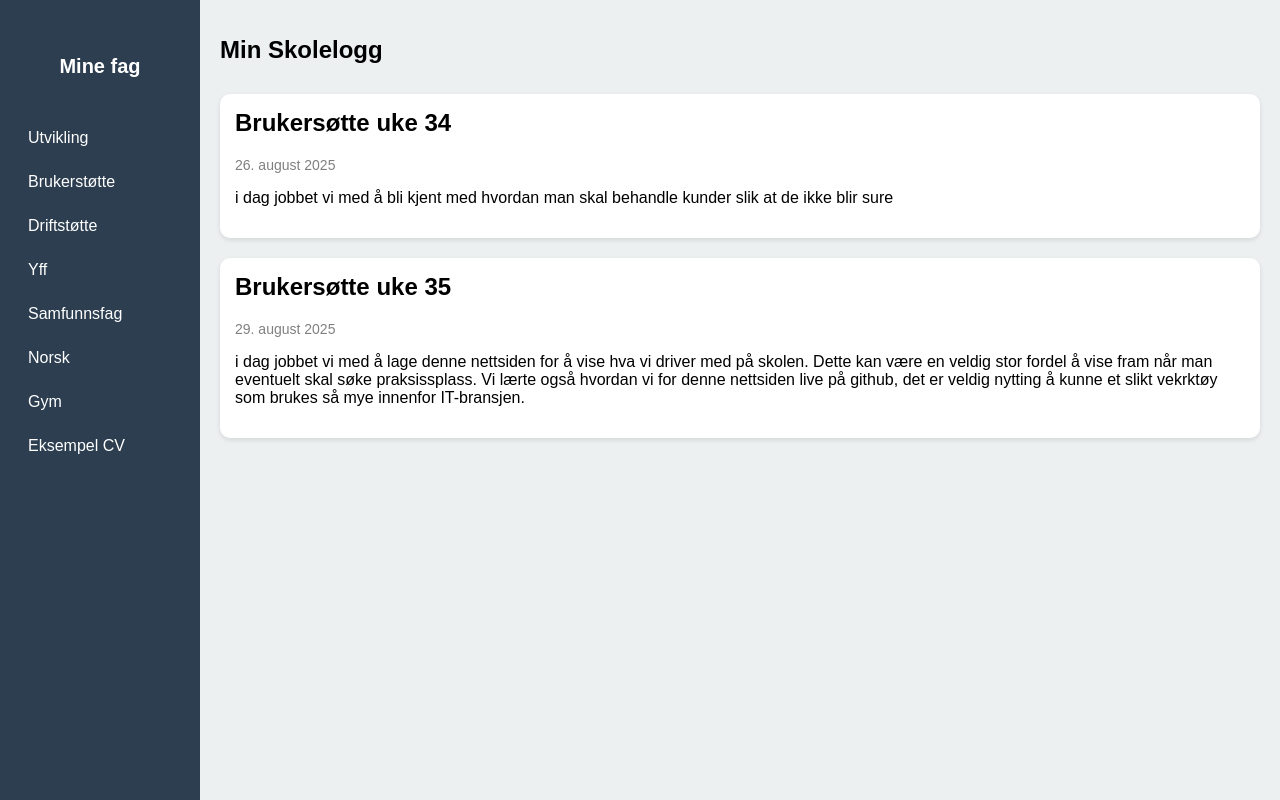
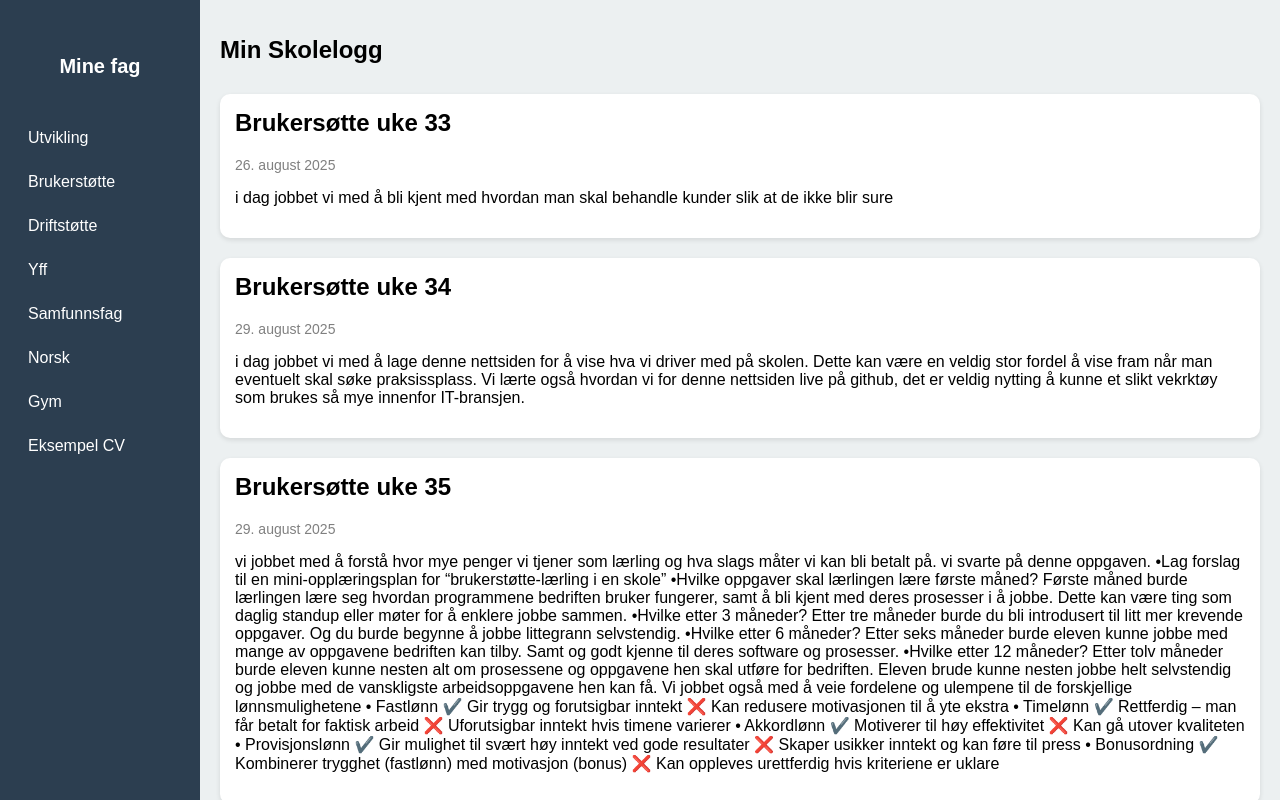
Before and after one commit to eirikfaraasen-hue/logg_nettside, a plain HTML site: page brukerstøtte.html in a window 1280 px wide. Drawn offline with Linux system fonts and the light colour scheme.

Commit message:
Update brukerstøtte.html

```diff
--- a/brukerstøtte.html
+++ b/brukerstøtte.html
@@ -93,16 +93,49 @@
     <h1>Min Skolelogg</h1>
 
     <div class="logg">
-      <h2>Brukersøtte uke 34</h2>
+      <h2>Brukersøtte uke 33</h2>
       <p class="dato">26. august 2025</p>
       <p>i dag jobbet vi med å bli kjent med hvordan man skal behandle kunder slik at de ikke blir sure</p>
     </div>
     <div class="logg">
-      <h2>Brukersøtte uke 35</h2>
+      <h2>Brukersøtte uke 34</h2>
       <p class="dato">29. august 2025</p>
       <p>i dag jobbet vi med å lage denne nettsiden for å vise hva vi driver med på skolen. Dette kan være en veldig stor fordel å vise
          fram når man eventuelt skal søke praksissplass. Vi lærte også hvordan vi for denne nettsiden live på github, det er veldig nytting å kunne et slikt vekrktøy som brukes så mye innenfor IT-bransjen.</p>
     </div>
+    <div class="logg">
+      <h2>Brukersøtte uke 35</h2>
+      <p class="dato">29. august 2025</p>
+      <p>
+        vi jobbet med å forstå hvor mye penger vi tjener som lærling og hva slags måter vi kan bli betalt på. vi svarte på denne oppgaven. •Lag forslag til en mini-opplæringsplan for “brukerstøtte-lærling i en skole”
+•Hvilke oppgaver skal lærlingen lære første måned?
+Første måned burde lærlingen lære seg hvordan programmene bedriften bruker fungerer, samt å bli kjent med deres prosesser i å jobbe. Dette kan være ting som daglig standup eller møter for å enklere jobbe sammen.
+•Hvilke etter 3 måneder?
+Etter tre måneder burde du bli introdusert til litt mer krevende oppgaver. Og du burde begynne å jobbe littegrann selvstendig.
+•Hvilke etter 6 måneder?
+Etter seks måneder burde eleven kunne jobbe med mange av oppgavene bedriften kan tilby. Samt og godt kjenne til deres software og prosesser.
+•Hvilke etter 12 måneder?
+Etter tolv måneder burde eleven kunne nesten alt om prosessene og oppgavene hen skal utføre for bedriften. Eleven brude kunne nesten jobbe helt selvstendig og jobbe med de vanskligste arbeidsoppgavene hen kan få.
+
+Vi jobbet også med å veie fordelene og ulempene til de forskjellige lønnsmulighetene
+        •  Fastlønn
+✔️ Gir trygg og forutsigbar inntekt
+❌ Kan redusere motivasjonen til å yte ekstra
+•  Timelønn
+✔️ Rettferdig – man får betalt for faktisk arbeid
+❌ Uforutsigbar inntekt hvis timene varierer
+•  Akkordlønn
+✔️ Motiverer til høy effektivitet
+❌ Kan gå utover kvaliteten
+•  Provisjonslønn
+✔️ Gir mulighet til svært høy inntekt ved gode resultater
+❌ Skaper usikker inntekt og kan føre til press
+•  Bonusordning
+✔️ Kombinerer trygghet (fastlønn) med motivasjon (bonus)
+❌ Kan oppleves urettferdig hvis kriteriene er uklare
+
+      </p>
+    </div>
   </div>
 </body>
 </html>
```
